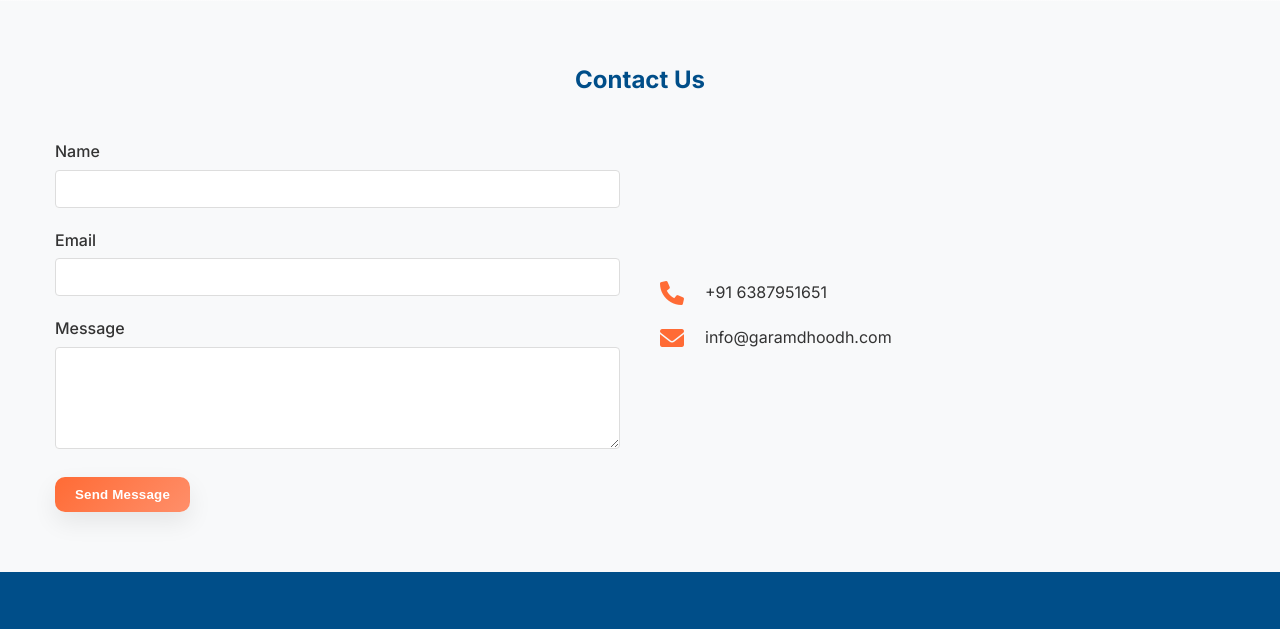
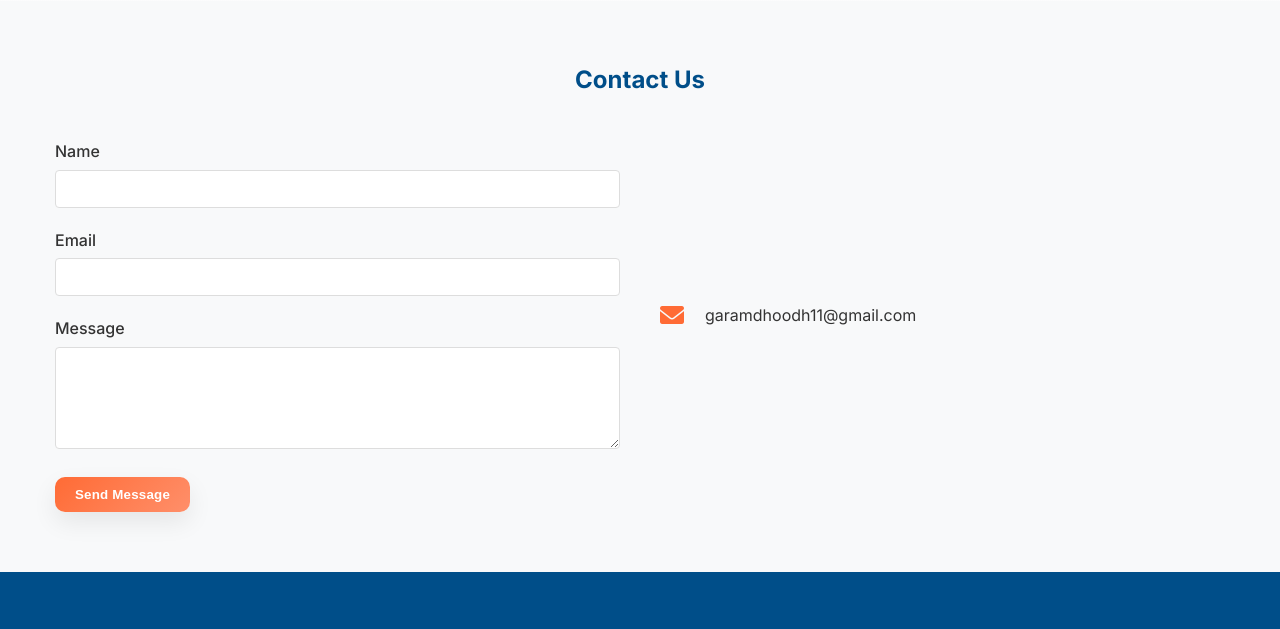
Before and after one commit to Vaibhav-1430/milk_project, a website: page index.html in a window 1280 px wide. Shown: the part 2500-3129 px from the top of the page. Drawn offline with nearby package versions, Linux system fonts and the light colour scheme.

Commit message:
updation contact info

```diff
--- a/index.html
+++ b/index.html
@@ -130,14 +130,10 @@
                         <button type="submit" class="btn">Send Message</button>
                     </form>
                 </div>
-                <div class="contact-info">
-                    <div class="info-item">
-                        <i class="fas fa-phone"></i>
-                        <p>+91 6387951651</p>
-                    </div>
+
                     <div class="info-item">
                         <i class="fas fa-envelope"></i>
-                        <p>info@garamdhoodh.com</p>
+                        <p>garamdhoodh11@gmail.com</p>
                     </div>
                 </div>
             </div>
```
